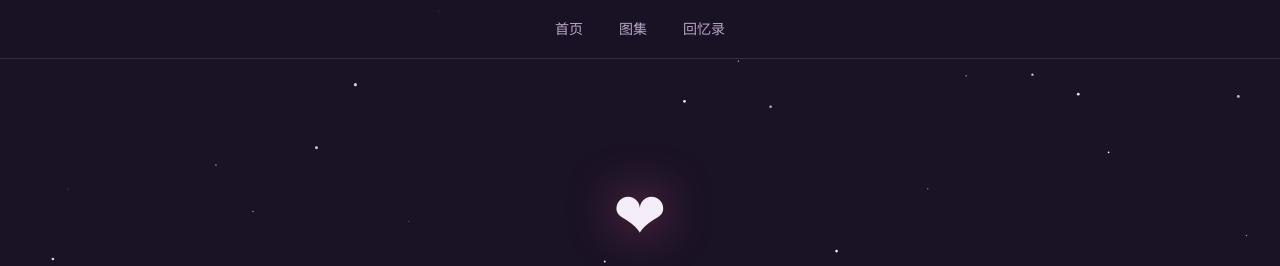
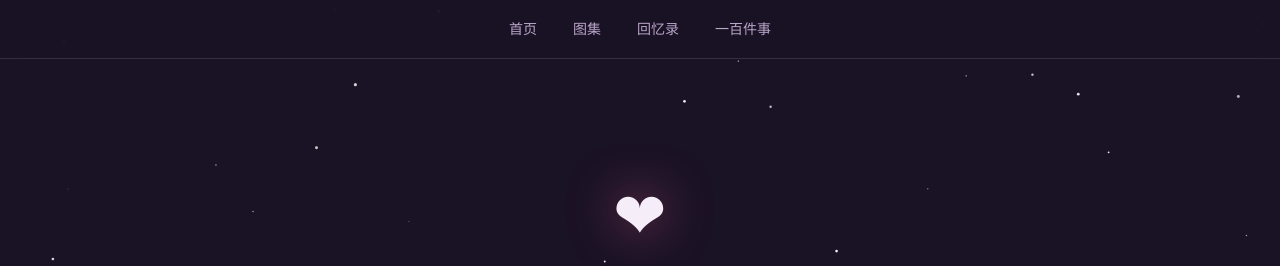
Before and after one commit to worldL4/love, a plain HTML site: page index.html in a window 1280 px wide. Shown: the top 266 px of the page. Drawn offline with Linux system fonts and the light colour scheme.

Commit message:
update: 导航新增一百件事

```diff
--- a/index.html
+++ b/index.html
@@ -163,6 +163,7 @@
   <a href="#home">首页</a>
   <a href="#gallery">图集</a>
   <a href="#timeline">回忆录</a>
+  <a href="things.html">一百件事</a>
 </nav>
 
 <!-- 首页 -->
```
